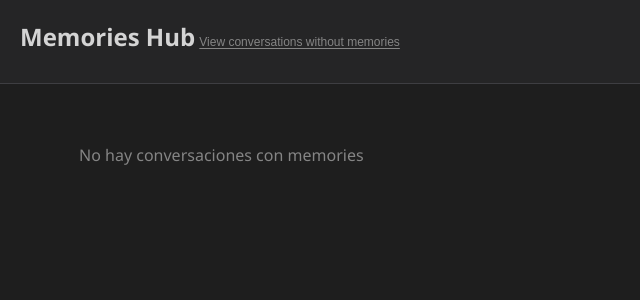
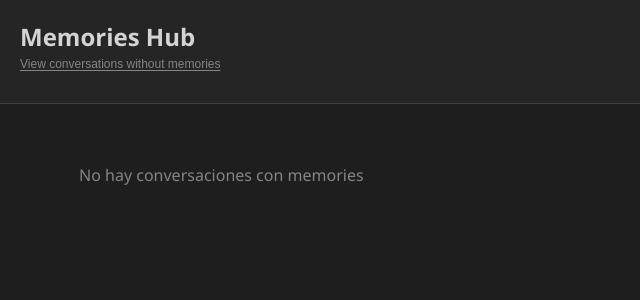
Before and after one commit to merybenavente/golgi, a Flask app: page / in a window 1280 px wide. Shown: the top 300 px of the page, without its empty margins (0-640 px from the left). Run offline with Flask 3, Linux system fonts and the light colour scheme; parts of the project's set-up code (start-up, migrations or seed data) failed here and were passed over.

Commit message:
improve interface

```diff
--- a/templates/index.html
+++ b/templates/index.html
@@ -29,9 +29,9 @@
 
         .header h1 {
             font-size: 24px;
-            margin-bottom: 10px;
+            margin-bottom: 4px;
             cursor: pointer;
-            display: inline-block;
+            display: block;
             transition: color 0.2s;
         }
 
@@ -40,7 +40,8 @@
         }
 
         .no-memory-button {
-            margin-top: 8px;
+            display: block;
+            margin-bottom: 12px;
             padding: 0;
             background-color: transparent;
             border: none;
@@ -50,6 +51,7 @@
             transition: color 0.2s;
             text-decoration: underline;
             text-underline-offset: 2px;
+            text-align: left;
         }
 
         .no-memory-button:hover {
@@ -623,13 +625,30 @@
 
             // Render memories if available
             let memoriesHTML = '';
-            if (data.memories && data.memories.trim() && data.memories !== 'None') {
+            if (data.memories && data.memories.trim()) {
+                // Check if memories is essentially just "None"
+                const memories = data.memories.trim();
+                const cleanedMemories = memories
+                    .replace(/^[•\-*\s]+/, '')
+                    .replace(/[.\s]+$/, '')
+                    .trim();
+
+                const isJustNone = cleanedMemories === '' || cleanedMemories.toLowerCase() === 'none';
+
+                if (isJustNone) {
+                    memoriesHTML = `
+                        <div class="memories">
+                            <div class="memories-content" style="font-style: italic; color: #707070;">No memories</div>
+                        </div>
+                    `;
+                } else {
                     memoriesHTML = `
                         <div class="memories">
                             <h3>Memories</h3>
                             <div class="memories-content">${parseMarkdown(data.memories)}</div>
                         </div>
                     `;
+                }
             }
 
             // Render chat messages
@@ -763,11 +782,19 @@
 
                 allConversations.forEach((conv, index) => {
                     const memories = conv.memories ? conv.memories.trim() : '';
-                    const hasMemory = memories &&
-                                    memories !== 'None' &&
-                                    memories !== '- None' &&
-                                    !memories.match(/^-?\s*None\s*$/i);
-                    if (hasMemory) {
+
+                    // Check if memories is essentially just "None" in various formats
+                    // Remove bullets (•, -, *), spaces, and periods
+                    const cleanedMemories = memories
+                        .replace(/^[•\-*\s]+/, '')  // Remove leading bullets and spaces
+                        .replace(/[.\s]+$/, '')      // Remove trailing periods and spaces
+                        .trim();
+
+                    const isJustNone = !memories ||
+                                     cleanedMemories === '' ||
+                                     cleanedMemories.toLowerCase() === 'none';
+
+                    if (!isJustNone) {
                         withMemories.push({ ...conv, index });
                     } else {
                         noMemoryConversations.push({ ...conv, index });
```
Lines whose indentation alone changed are shown as unchanged.
